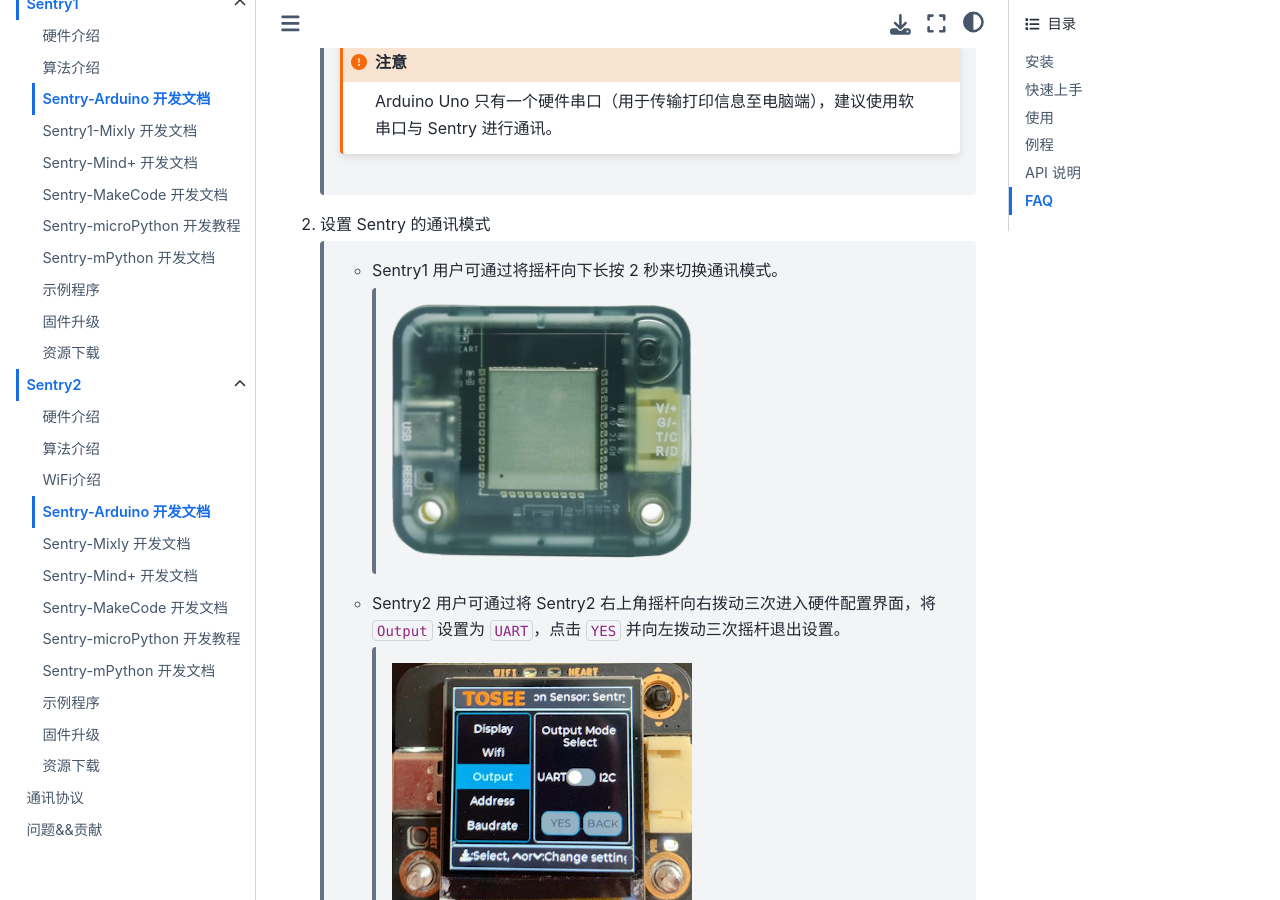
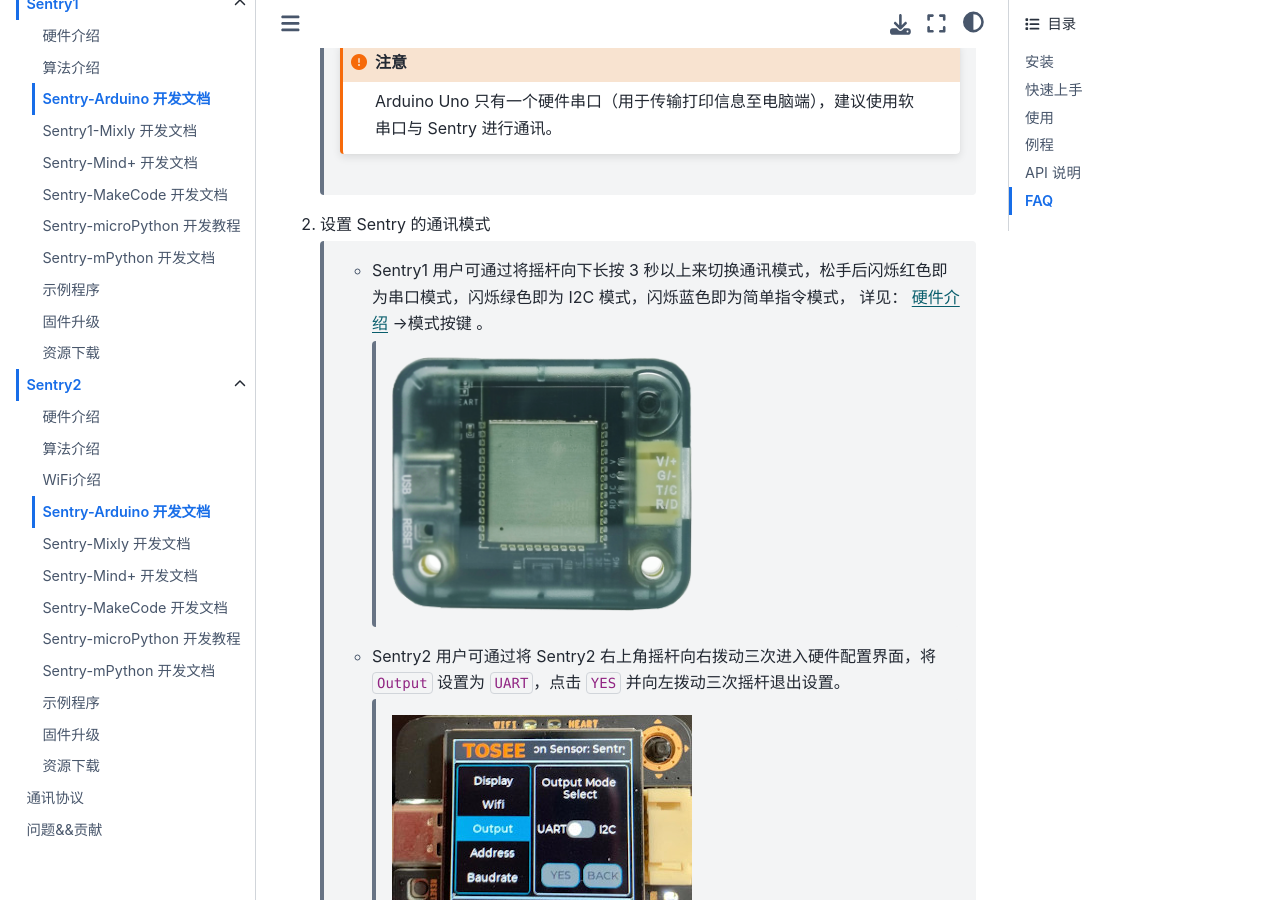
Before and after one commit to AITosee/Tosee-Docs, a Sphinx documentation site: the page built from docs/Common/Arduino/index.rst, in a window 1280 px wide and 900 px high, scrolled down 1538 px. Built offline with Sphinx 7.4.7 and the Sphinx Book theme 1.1.4, drawn with Linux system fonts in a browser that asks for light colours.

Commit message:
update docs

```diff
--- a/docs/Common/Arduino/index.rst
+++ b/docs/Common/Arduino/index.rst
@@ -37,7 +37,7 @@
 
 2. 设置 Sentry 的通讯模式
 
-    - Sentry1 用户可通过将摇杆向下长按 2 秒来切换通讯模式。
+    - Sentry1 用户可通过将摇杆向下长按 3 秒以上来切换通讯模式，松手后闪烁红色即为串口模式，闪烁绿色即为 I2C 模式，闪烁蓝色即为简单指令模式， 详见： :doc:`../../Sentry1/Hardware/index` ->模式按键 。
 
         .. image:: images/arduino_sentry1_backword.png
             :width: 300
```
